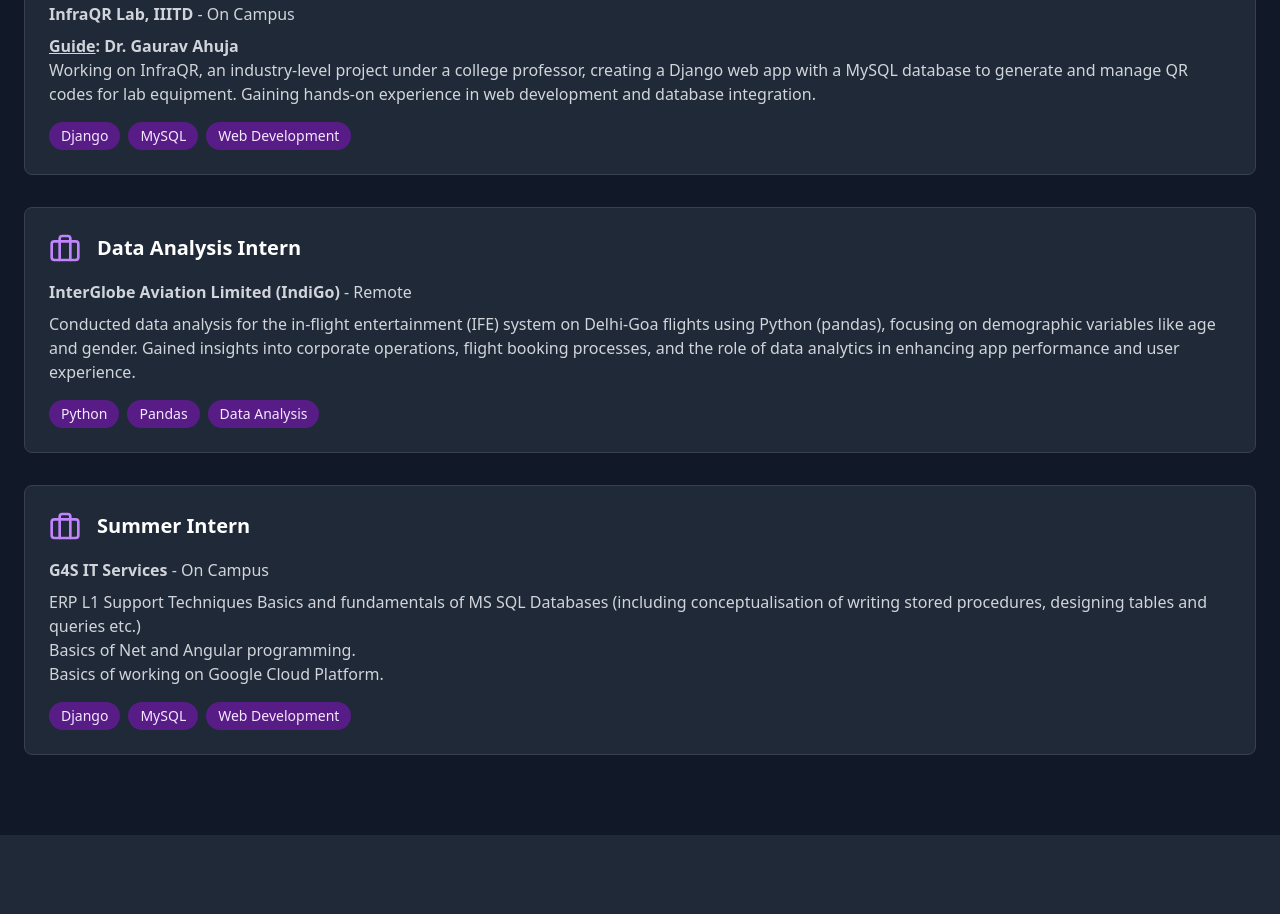
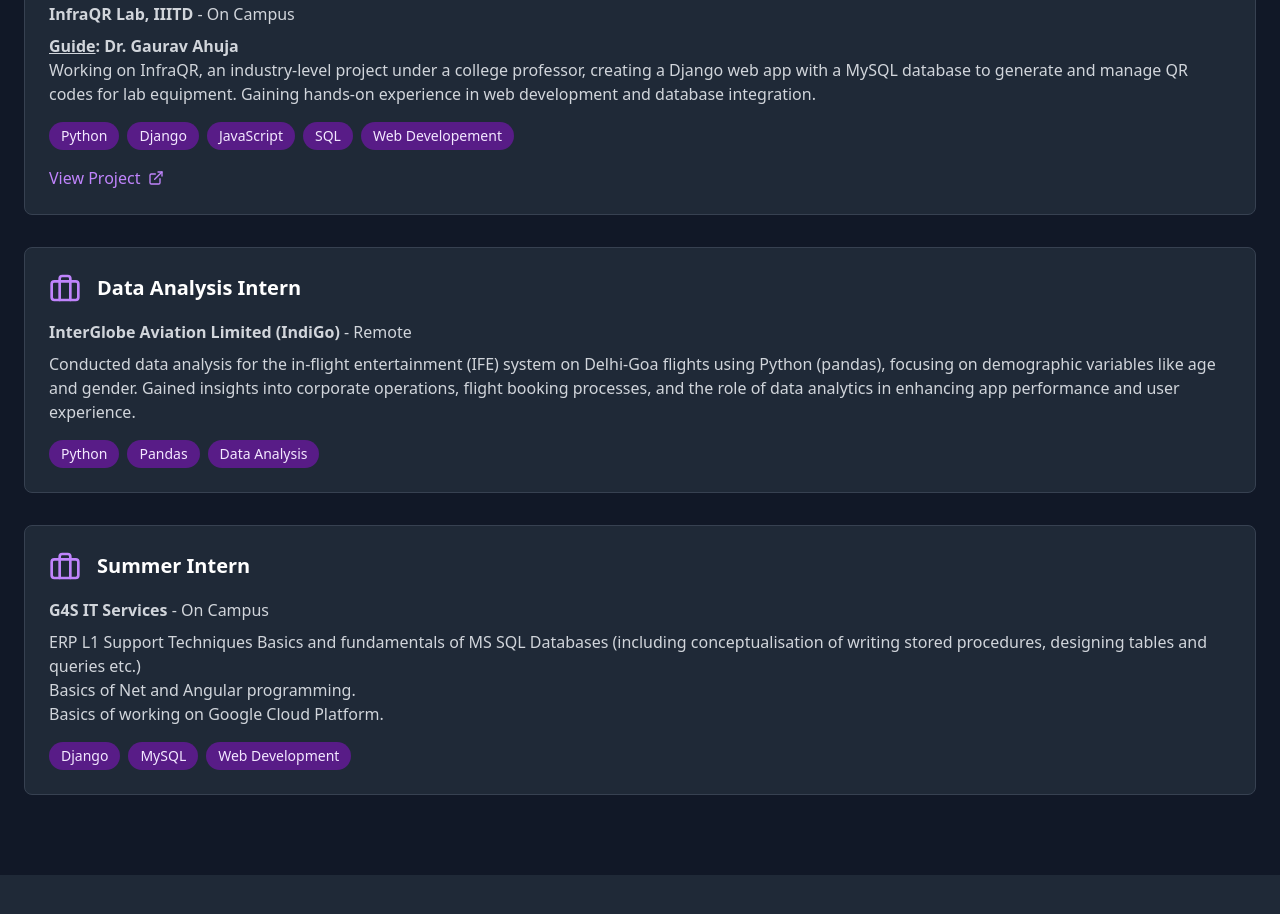
Before and after one commit to meechan16/Portfolio, a React (Vite) app: page / in a window 1280 px wide. Shown: the part 2400-3314 px from the top of the page. Built offline with nearby package versions, Linux system fonts and the light colour scheme.

Commit message:
experience

```diff
--- a/src/App.tsx
+++ b/src/App.tsx
@@ -302,15 +302,27 @@ function App() {
               </p>
                 <div className="flex space-x-2">
                   <span className="px-3 py-1 bg-purple-900 text-purple-100 rounded-full text-sm">
+                    Python
+                  </span>
+                  <span className="px-3 py-1 bg-purple-900 text-purple-100 rounded-full text-sm">
                     Django
                   </span>
                   <span className="px-3 py-1 bg-purple-900 text-purple-100 rounded-full text-sm">
-                  MySQL
+                    JavaScript
                   </span>
                   <span className="px-3 py-1 bg-purple-900 text-purple-100 rounded-full text-sm">
-                  Web Development
+                    SQL
+                  </span>
+                  <span className="px-3 py-1 bg-purple-900 text-purple-100 rounded-full text-sm">
+                    Web Developement
                   </span>
                 </div>
+                <a
+                  href="https://infraqr.com"
+                  className="inline-flex items-center mt-4 text-purple-400 hover:text-purple-300"
+                >
+                  View Project <ExternalLink className="ml-2" size={16} />
+                </a>
             </div>
 
             {/* Internship at InterGlobe Aviation Limited (IndiGo) */}
```
Lines whose indentation alone changed are shown as unchanged.
